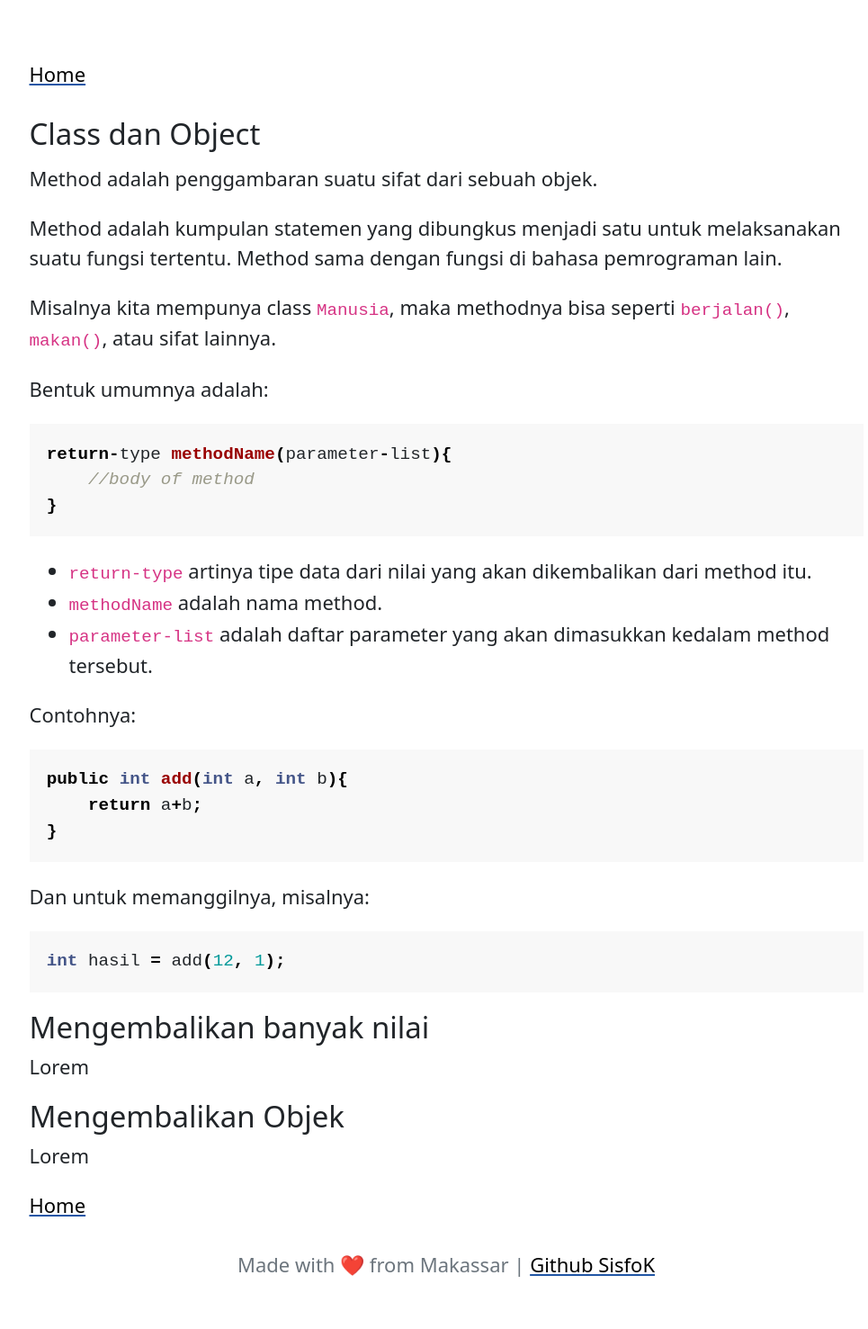
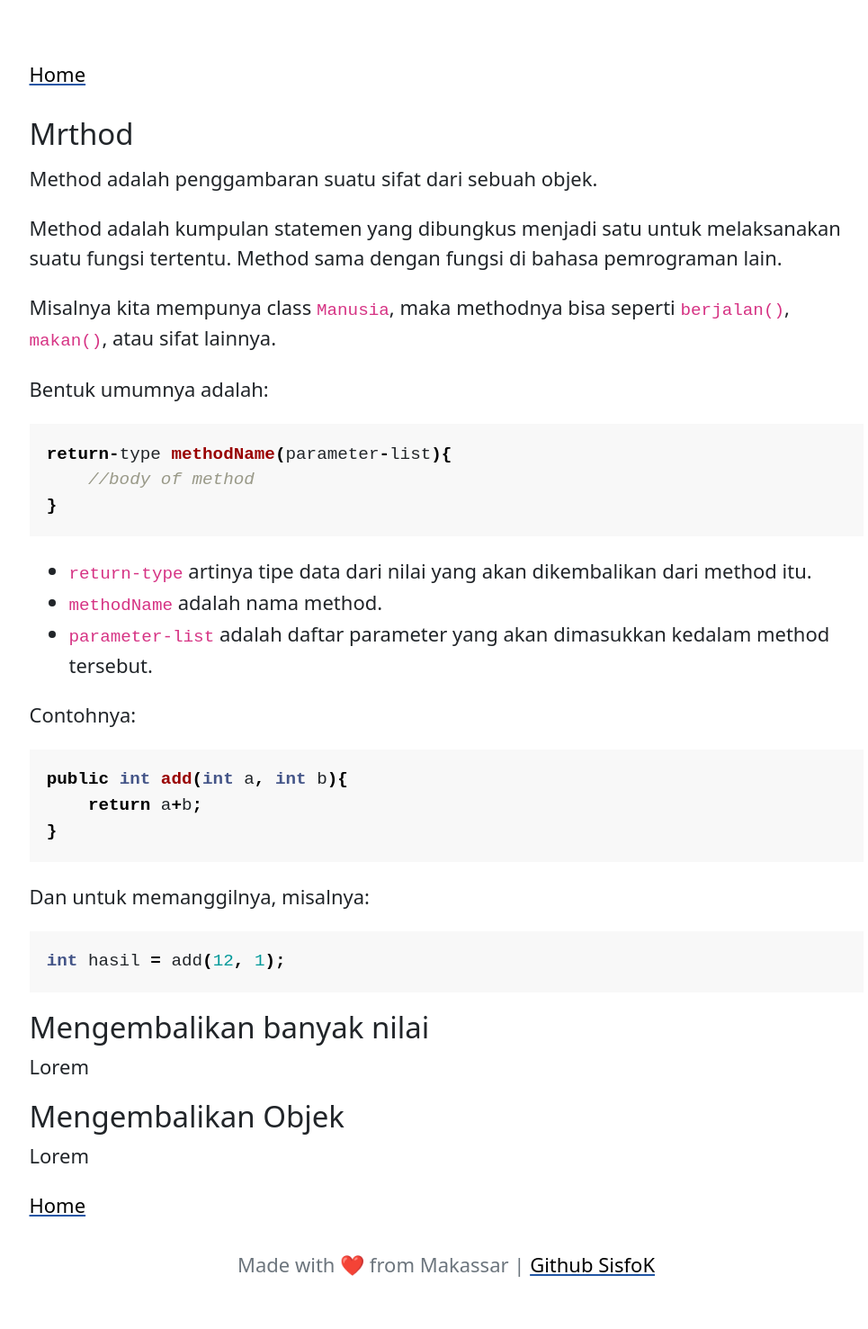
Before and after one commit to sisfok/old.sisfok.github.io, a Jekyll site: the page built from _posts/pbo/2021-05-13-method.md, in a window 1280 px wide. Shown: the whole page at 90% size, without its empty margins (144-1109 px from the left). Built offline with Jekyll 4.4.1, drawn with Linux system fonts in a browser that asks for light colours.

Commit message:
typo
Signed-off-by: deovaliandro <valiandrod@gmail.com>

```diff
--- a/_posts/pbo/2021-05-13-method.md
+++ b/_posts/pbo/2021-05-13-method.md
@@ -1,5 +1,5 @@
 ---
-title       : Class dan Object
+title       : Mrthod
 author      : Deo Valiandro. M
 date        : '2021-05-13'
 signed-by   : Deo Valiandro. M <valiandrod@gmail.com>
```
